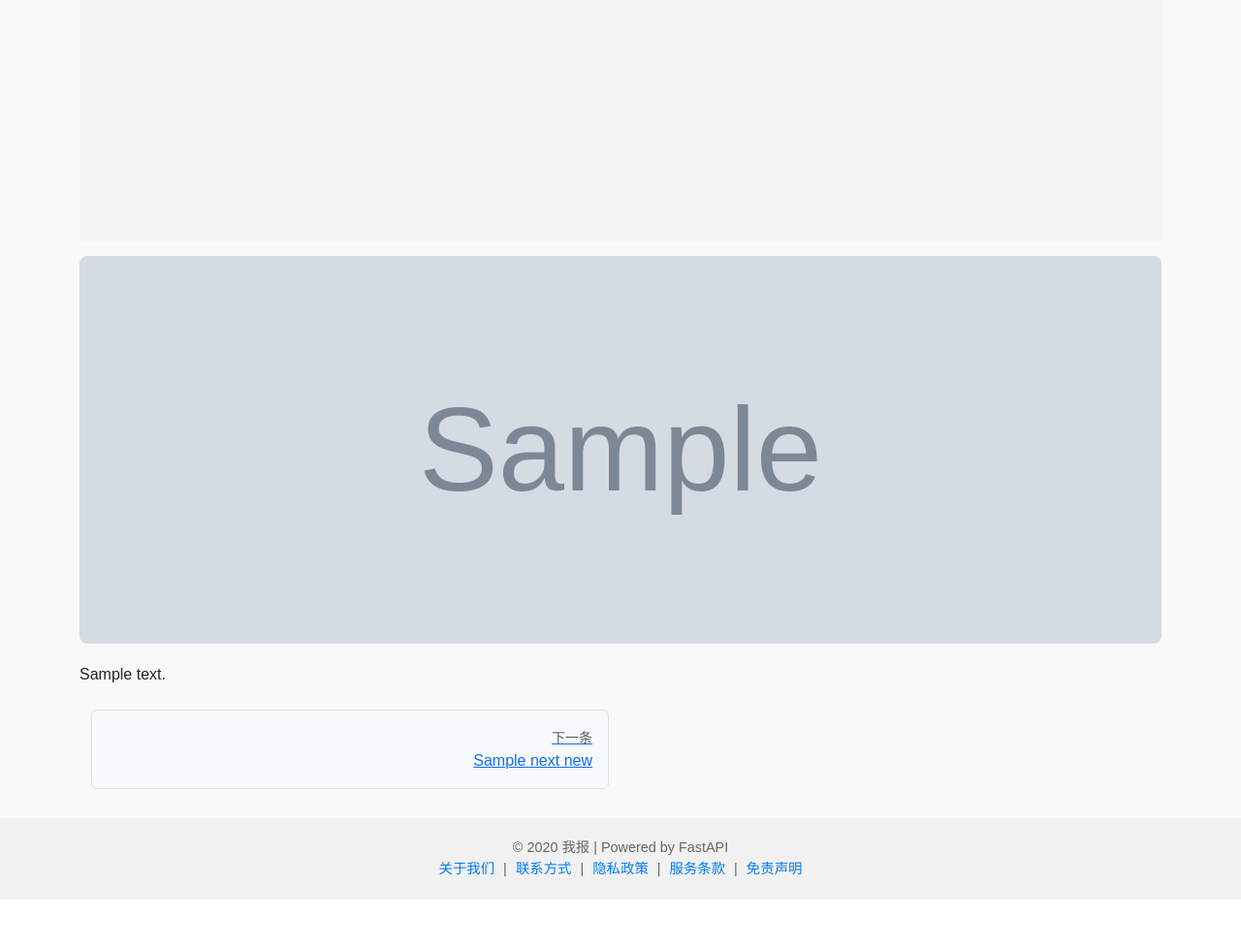
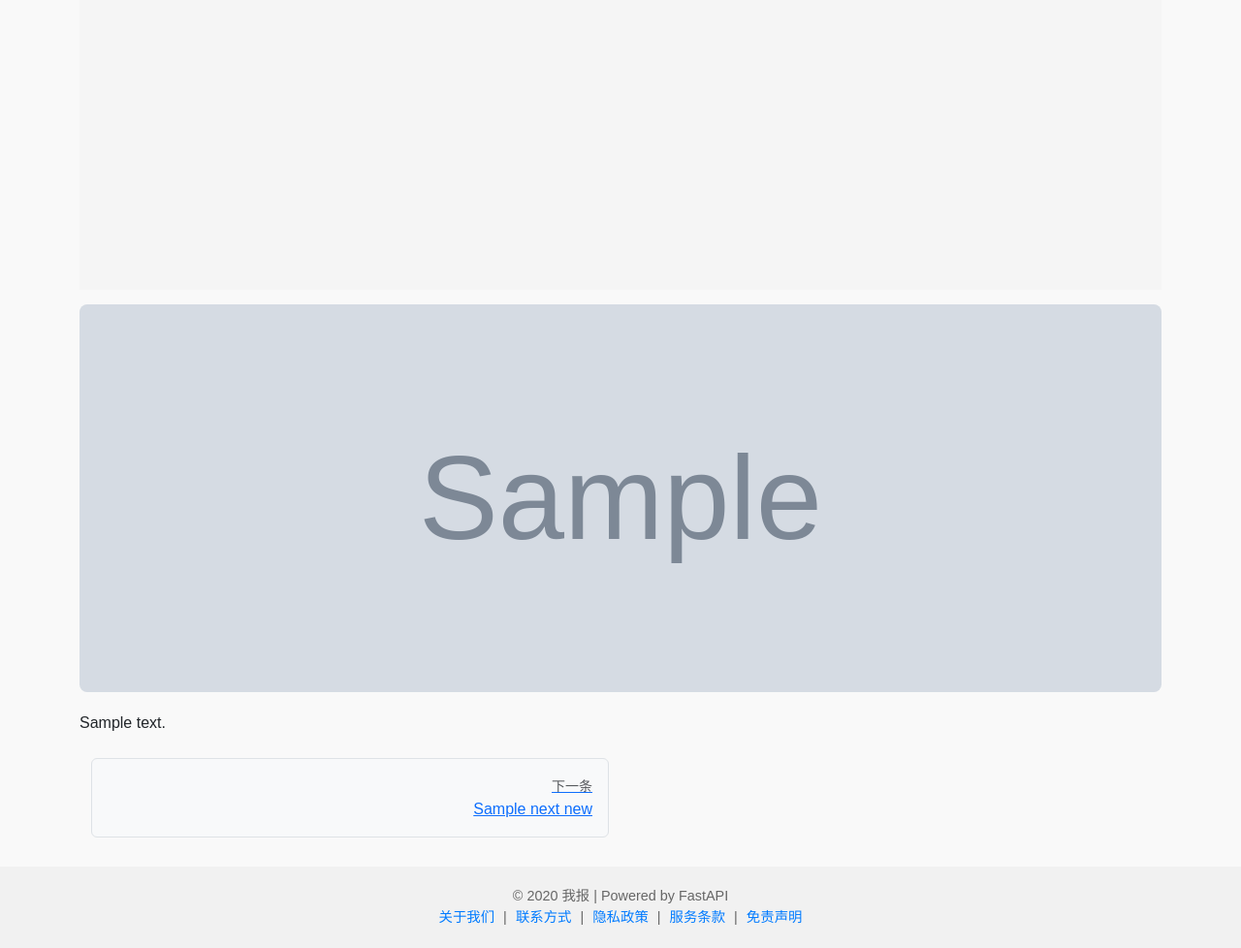
Before and after one commit to elaineling891-ux/allMyChineseNews, a FastAPI app: template templates/detail.html in a window 1280 px wide. Shown: the part 174-1152 px from the top of the page at 97% size. Before the commit the page ends 1102 px from the top, so only its background shows below. Run offline with FastAPI, Linux system fonts and the light colour scheme; the template is opened without the code that fills it: most values are stand-ins (such as "Sample title", 1, 10 or a date in 2020); grey boxes marked "Sample" are stand-in pictures; parts of the project's set-up code (start-up, migrations or seed data) failed here and were passed over.

Commit message:
Update detail.html

```diff
--- a/templates/detail.html
+++ b/templates/detail.html
@@ -28,16 +28,14 @@
 
   /* 顶部广告高度自适应：手机/PC */
   .ads-top ins {
+    display: block;
     width: 100% !important;
-    min-height: 150px; /* 手机最小高度 */
-    max-height: 300px; /* 避免太高 */
-    display: block;
+    height: 200px; /* 手机默认高度 */
   }
 
   @media (min-width: 768px) {
     .ads-top ins {
-      min-height: 250px; /* PC 高度 */
-      max-height: 400px;
+      height: 300px; /* PC 高度 */
     }
   }
 
@@ -71,7 +69,6 @@
   <!-- 顶部广告 -->
   <div class="ads-top">
     <ins class="adsbygoogle"
-         style="display:block; text-align:center;"
          data-ad-layout="in-article"
          data-ad-format="fluid"
          data-ad-client="ca-pub-2460023182833054"
@@ -94,7 +91,6 @@
       <!-- 中间广告 -->
       <div class="ads-middle" id="middle-ad">
         <ins class="adsbygoogle"
-             style="display:block; text-align:center;"
              data-ad-layout="in-article"
              data-ad-format="fluid"
              data-ad-client="ca-pub-2460023182833054"
```
